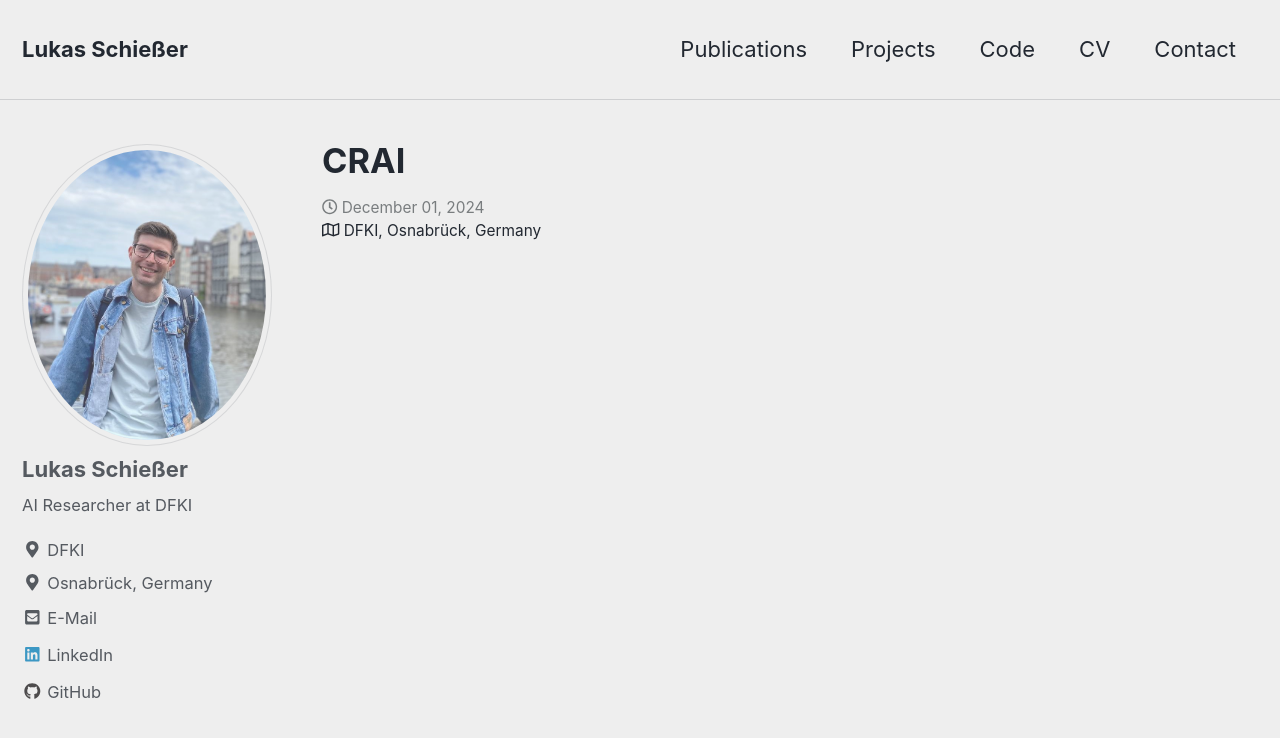
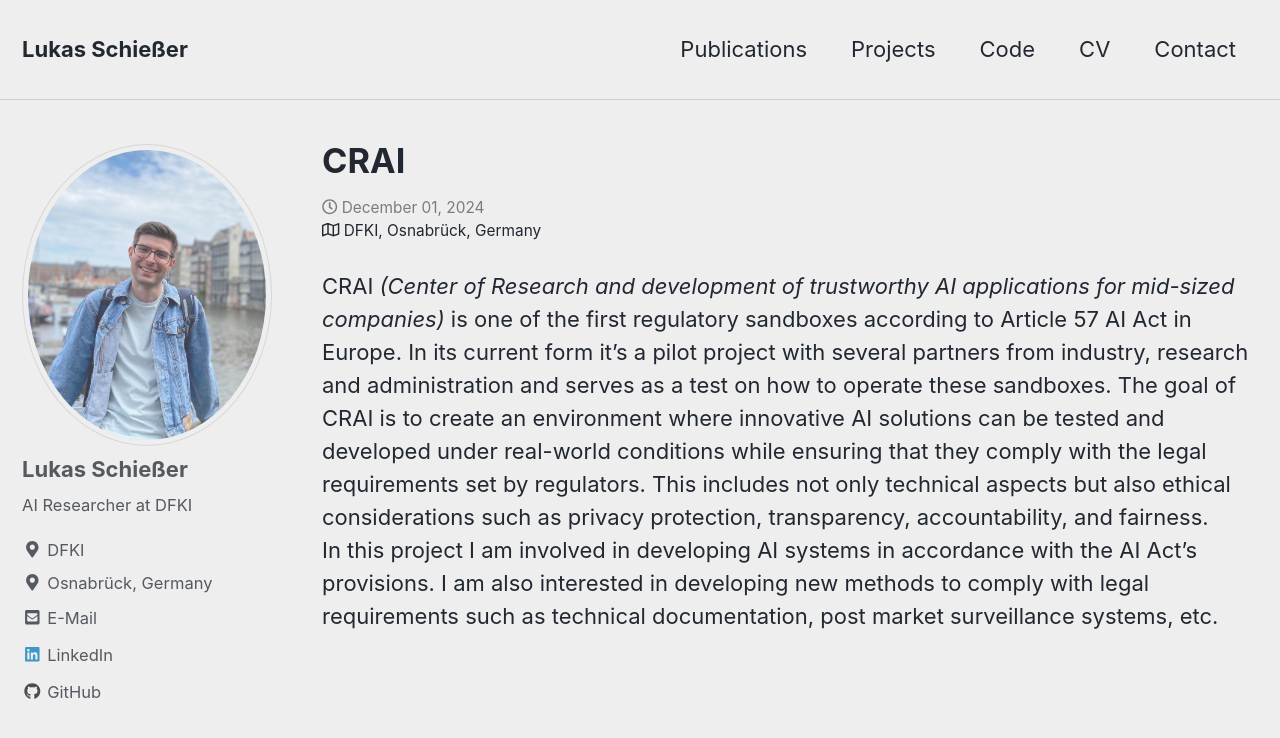
Before and after one commit to lschiesser/lschiesser.github.io, a Jekyll site: the page built from _projects/crai.md, in a window 1280 px wide and 900 px high. Shown: the top 738 px of the window. Built offline with Jekyll 4.4.1, drawn with Linux system fonts in a browser that asks for light colours; nearby versions of some CDN libraries.

Commit message:
added text to crai project

```diff
--- a/_projects/crai.md
+++ b/_projects/crai.md
@@ -6,3 +6,6 @@ venue: "DFKI"
 date: 2024-12-1
 location: "Osnabrück, Germany"
 ---
+
+CRAI _(Center of Research and development of trustworthy AI applications for mid-sized companies)_ is one of the first regulatory sandboxes according to Article 57 AI Act in Europe. In its current form it's a pilot project with several partners from industry, research and administration and serves as a test on how to operate these sandboxes. The goal of CRAI is to create an environment where innovative AI solutions can be tested and developed under real-world conditions while ensuring that they comply with the legal requirements set by regulators. This includes not only technical aspects but also ethical considerations such as privacy protection, transparency, accountability, and fairness. <br>
+In this project I am involved in developing AI systems in accordance with the AI Act's provisions. I am also interested in developing new methods to comply with legal requirements such as technical documentation, post market surveillance systems, etc.
```
Also changed, not shown: _pages/cv.md (+5 -1 lines).
